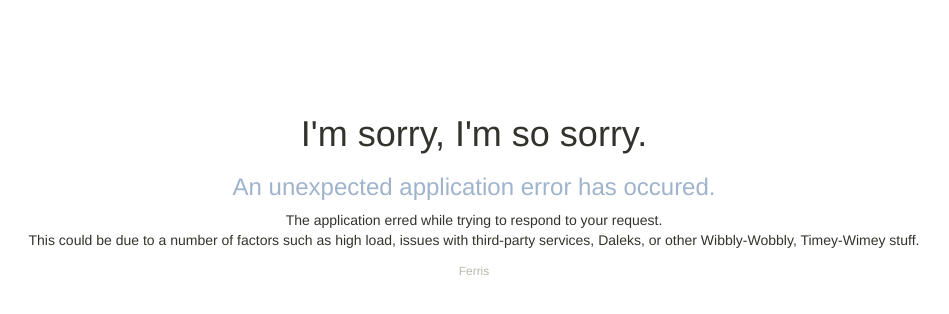
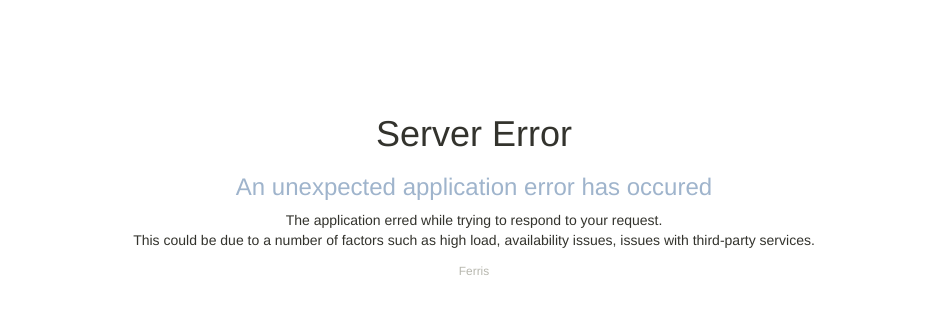
Before and after one commit to yowmamasita/Ferris2, a Python web app: template ferris/templates/errors/500.html in a window 1280 px wide. Shown: the top 314 px of the page, without its empty margins (166-1115 px from the left). Run offline with Jinja, Linux system fonts and the light colour scheme; the template is opened without the code that fills it, so the values that code supplies are empty.

Commit message:
Making the error pages a little more client-friendly

```diff
--- a/ferris/controllers/root.py
+++ b/ferris/controllers/root.py
@@ -10,3 +10,7 @@ class Root(Controller):
         if not users.is_current_user_admin():
             return 401
         self.meta.view.template_name = 'admin_index.html'
+
+    def error(self, code):
+        code = int(code)
+        self.abort(code, 'Just a test')
--- a/ferris/routes.py
+++ b/ferris/routes.py
@@ -4,4 +4,5 @@ from ferris.controllers.root import Root
 from ferris.controllers.oauth import Oauth
 
 routing.add(routing.Route('/admin', Root, handler_method='admin'))
+routing.add(routing.Route('/error/<code>', Root, handler_method='error'))
 routing.route_controller(Oauth)
--- a/ferris/templates/errors/400.html
+++ b/ferris/templates/errors/400.html
@@ -1,7 +1,7 @@
 {% extends "layouts/error.html" %}
 
-{% block title %}That won't do at all!{% endblock %}
-{% block subtitle %}Invalid or malformed request.{% endblock %}
+{% block title %}Client Error{% endblock %}
+{% block subtitle %}Invalid or malformed request{% endblock %}
 {% block body %}
 The server could not comply with the request since it is either malformed or otherwise incorrect.
 {% endblock %}
--- a/ferris/templates/errors/401.html
+++ b/ferris/templates/errors/401.html
@@ -1,7 +1,7 @@
 {% extends "layouts/error.html" %}
 
-{% block title %}You shall not pass!{% endblock %}
-{% block subtitle %}Unauthorized request.{% endblock %}
+{% block title %}Access Denied{% endblock %}
+{% block subtitle %}Unauthorized request{% endblock %}
 {% block body %}
 The server has refused to respond to the request because you are unauthorized or do not have the proper permission to view this resource.
 {% endblock %}
--- a/ferris/templates/errors/404.html
+++ b/ferris/templates/errors/404.html
@@ -1,7 +1,7 @@
 {% extends "layouts/error.html" %}
 
-{% block title %}404: Not Found.{% endblock %}
-{% block subtitle %}This is not the page you are looking for.{% endblock %}
+{% block title %}Not Found{% endblock %}
+{% block subtitle %}This resouce could not be located{% endblock %}
 {% block body %}
-Unfortunately, I couldn't find what you were after. It could've been deleted, moved, exterminated, or it may have traveled back in time. Not sure.
+The resource you were trying to reach could not be found. It could've been deleted, moved, or it may have traveled back in time.
 {% endblock %}
--- a/ferris/templates/errors/500.html
+++ b/ferris/templates/errors/500.html
@@ -1,8 +1,8 @@
 {% extends "layouts/error.html" %}
 
-{% block title %}I'm sorry, I'm so sorry.{% endblock %}
-{% block subtitle %}An unexpected application error has occured.{% endblock %}
+{% block title %}Server Error{% endblock %}
+{% block subtitle %}An unexpected application error has occured{% endblock %}
 {% block body %}
 The application erred while trying to respond to your request.<br/>
-This could be due to a number of factors such as high load, issues with third-party services, Daleks, or other Wibbly-Wobbly, Timey-Wimey stuff.
+This could be due to a number of factors such as high load, availability issues, issues with third-party services.
 {% endblock %}
```
